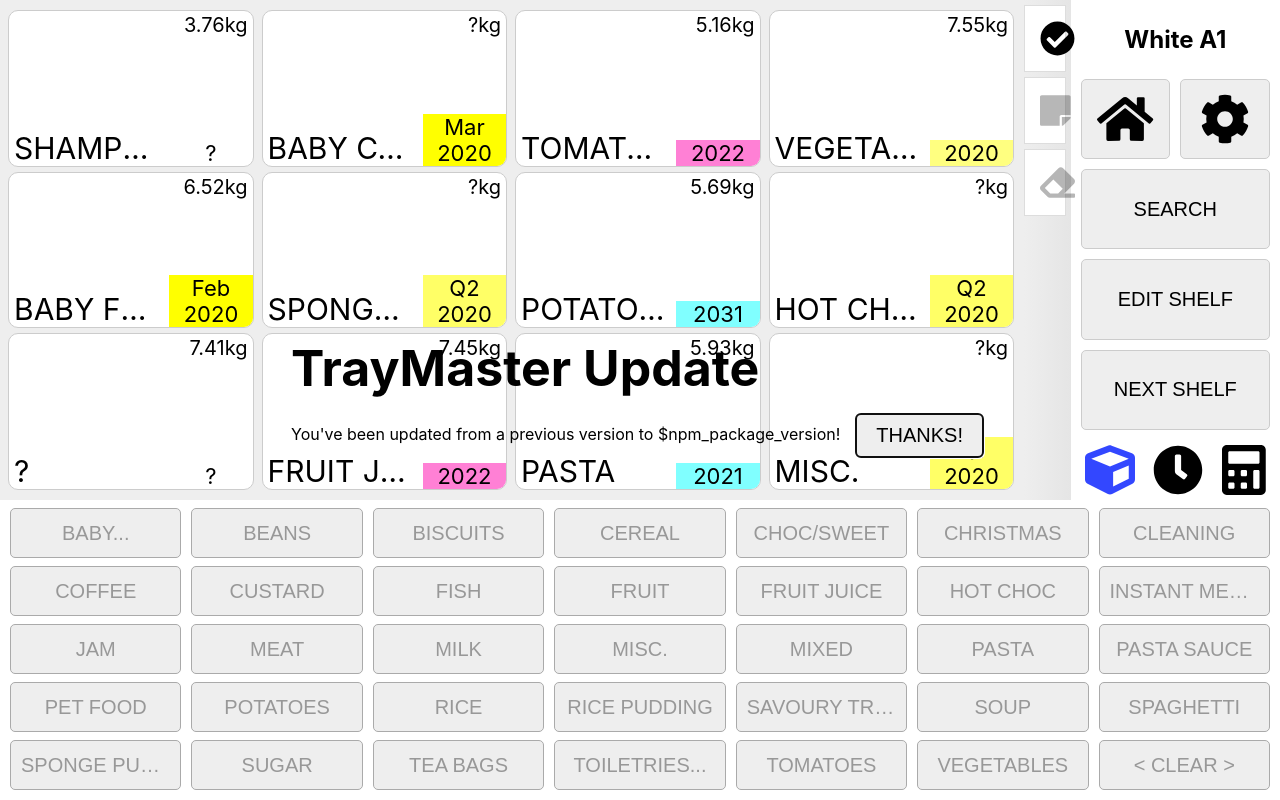
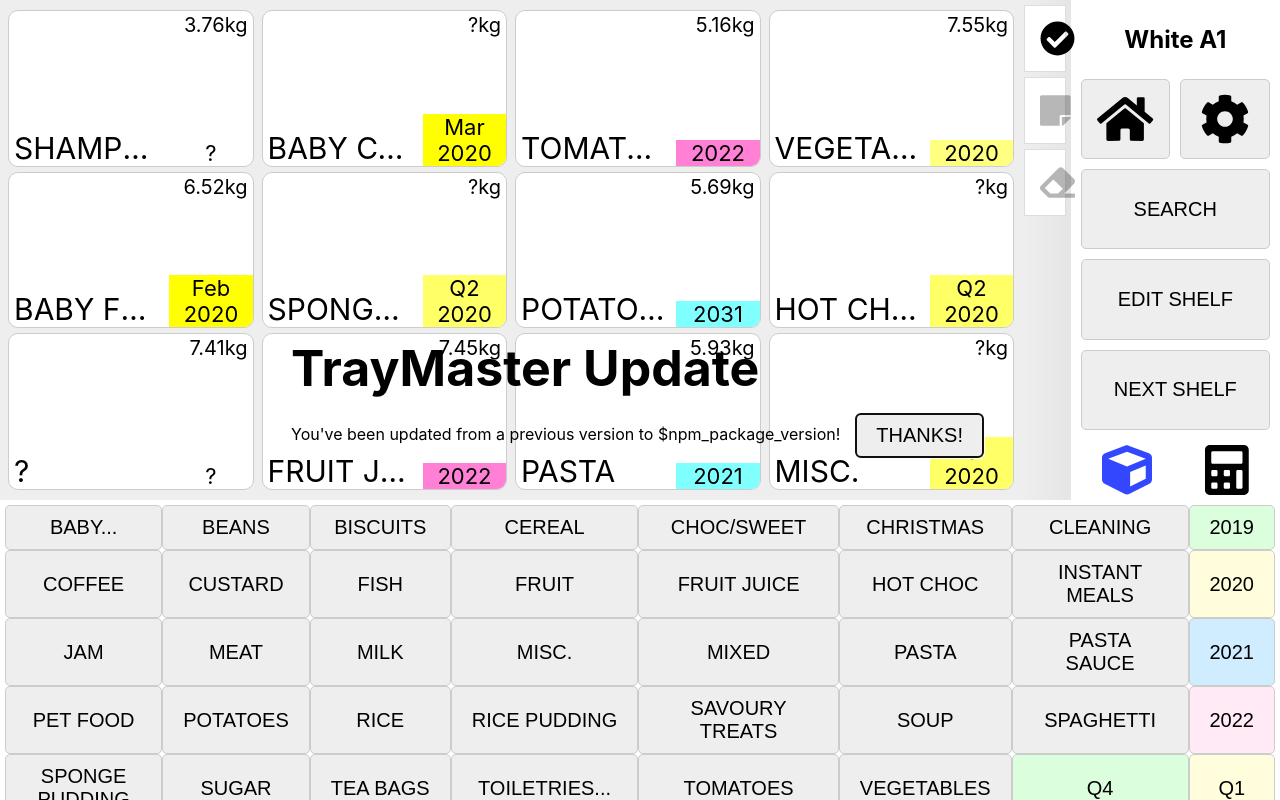
Before and after one commit to Kacper-Lubisz/TrayMaster, a React (Create React App) app: page / in a window 1280 px wide. Built offline with nearby package versions, Linux system fonts and the light colour scheme.

Commit message:
Started working on a spooky feature
* 3D

```diff
--- a/src/components/BottomPanel.tsx
+++ b/src/components/BottomPanel.tsx
@@ -46,6 +46,9 @@ type ExpiryKeyboardButtonProps = CustomButtonProps & {
 
 type WeightKeyboardButton = "Next Tray" | "< Clear >" | "Backspace" | number | ".";
 
+const expiryGreyRatio = 0.8;
+const expiryGrey = "#ffffff";
+
 /**
  * This class represents the enter bottom panel component.  This component manages the various BottomPanelPages.
  * @see BottomPanelPage
@@ -64,16 +67,13 @@ export class BottomPanel extends React.Component<BottomPanelProps> {
     constructor(props: BottomPanelProps) {
         super(props);
 
-        const expiryGreyRatio = 0.8;
-        const expiryGrey = "#ffffff";
-
         // Expiry keyboard structures
         this.years = [];
         // TODO: consider applying database settings to this
         const thisYear = new Date().getFullYear();
         const yearColors: any = {};
 
-        for (let i = thisYear; i < thisYear + 8; i++) {
+        for (let i = thisYear; i < thisYear + 4; i++) {
             const exp = getExpiryColor(
                 {
                     from: new Date(i, 0).getTime(),
@@ -84,7 +84,8 @@ export class BottomPanel extends React.Component<BottomPanelProps> {
             );
             yearColors[i] = interpolateTowardsGrey(exp, expiryGrey, expiryGreyRatio);
             this.years.push({
-                name: i.toString(), onClick: () => {
+                name: i.toString(),
+                onClick: () => {
                     this.selectRange({year: i});
                 },
                 expiryFrom: new Date(i, 0).getTime(),
@@ -98,7 +99,7 @@ export class BottomPanel extends React.Component<BottomPanelProps> {
             const year = thisYear + Math.floor(i / 12);
             const month = i % 12;
             this.months.push({
-                name: `${this.monthsTranslator[month]} ${year.toString()}`, onClick: () => {
+                name: `${this.monthsTranslator[month]}`, onClick: () => {
                     this.selectRange({year: year, month: month});
                 },
                 expiryFrom: new Date(year, month).getTime(),
@@ -108,11 +109,11 @@ export class BottomPanel extends React.Component<BottomPanelProps> {
 
         this.quarters = [];
         const thisQuarter = Math.floor(thisMonth / 3);
-        for (let i = thisQuarter; i < thisQuarter + 8; i++) {
+        for (let i = thisQuarter; i < thisQuarter + 4; i++) {
             const year = thisYear + Math.floor(i / 4);
             const quarter = i % 4;
             this.quarters.push({
-                name: `Q${(quarter + 1).toString()} ${year.toString()}`, onClick: () => {
+                name: `Q${(quarter + 1).toString()}`, onClick: () => {
                     this.selectRange({year: year, quarter: quarter});
                 },
                 expiryFrom: new Date(year, quarter * 3).getTime(),
@@ -203,8 +204,6 @@ export class BottomPanel extends React.Component<BottomPanelProps> {
         // We are passed all of the selected TrayCells, only want to consider the actual Trays (not TraySpaces)
         const traysOnly: Tray[] = this.props.selectedTrayCells.filter((a): a is Tray => a instanceof Tray);
 
-        if (this.props.keyboardState === "category") {
-
         const firstCat = traysOnly.find(i => i !== undefined)?.category?.name;
         const commonCat = firstCat !== undefined && traysOnly.every(item => item.category?.name === undefined || item.category.name === firstCat)
                           ? firstCat : null;
@@ -246,7 +245,8 @@ export class BottomPanel extends React.Component<BottomPanelProps> {
                         },
                         selected: cat.name === commonCat
                     }));
-                        return <GroupedCategoriesDialog groupTitle={group}
+                    return <GroupedCategoriesDialog
+                        groupTitle={group}
                         categoryButtons={groupButtons}
                         close={close}/>;
                 },
@@ -268,9 +268,14 @@ export class BottomPanel extends React.Component<BottomPanelProps> {
             }
         ];
 
-            return <Keyboard id="cat-keyboard"
+        const allCategoryButtons = categoryButtons.concat(specialButtons);
+
+        if (this.props.keyboardState === "category") {
+
+            return <Keyboard
+                id="cat-keyboard"
                 disabled={disabled}
-                             buttons={categoryButtons.concat(specialButtons)}
+                buttons={allCategoryButtons}
                 gridX={7}
             />;
 
@@ -330,6 +335,67 @@ export class BottomPanel extends React.Component<BottomPanelProps> {
                 </div>
             </div>;
 
+        } else if (this.props.keyboardState === "unified") {
+            return <div
+                style={{
+                    display: "grid",
+                    height: "100%"
+                }}
+            >
+                {this.years.map((year, index) => {
+                    return <button
+                        onClick={year.onClick}
+                        style={{
+                            margin: 0,
+                            gridRow: index + 1,
+                            gridColumn: 8,
+                            backgroundColor: year.bg
+                        }}
+                    >{year.name}</button>;
+                })}
+                {this.quarters.map((quarter, index) => {
+                    return <button
+                        onClick={quarter.onClick}
+                        style={{
+                            margin: 0,
+                            gridRow: (5 + Math.floor(index / 2)),
+                            gridColumn: (7 + index % 2),
+                            backgroundColor: quarter.bg
+                        }}
+                    >{quarter.name}</button>;
+                })}
+
+                <div
+                    style={{
+                        display: "grid",
+                        gridRow: 8,
+                        gridColumnStart: 1,
+                        gridColumnEnd: 9,
+                    }}
+                >{this.months.map((month, index) => {
+                    return <button
+                        onClick={month.onClick}
+                        style={{
+                            margin: 0,
+                            gridRow: 1,
+                            gridColumn: index,
+                            backgroundColor: month.bg
+                        }}
+                    >{month.name}</button>;
+                })}</div>
+
+
+                {allCategoryButtons.map((cat, index) => {
+                    return <button
+                        onClick={cat.onClick}
+                        style={{
+                            margin: 0,
+                            backgroundColor: cat.bg
+                        }}
+                    >{cat.name}</button>;
+                })}
+
+            </div>;
         } else { // edit shelf
             return <div>
                 Unimplemented Panel
--- a/src/components/UserSettings.tsx
+++ b/src/components/UserSettings.tsx
@@ -44,6 +44,11 @@ export class UserSettings extends React.Component<UserSettingsProps, any> {
                     {label: "Category > Expiry > Weight > Next Tray", key: "cew"}
                 ],
                 label: "Auto Advance",
+            }, {
+                type: "checkBox",
+                get: () => this.props.user.useUnifiedKeyboard,
+                set: (value: boolean) => this.props.user.useUnifiedKeyboard = value,
+                label: "Secret feature"
             },
         ];
         return <div id="user-settings">
--- a/src/core/Firebase/Authentication.ts
+++ b/src/core/Firebase/Authentication.ts
@@ -37,6 +37,8 @@ interface UserFields {
     showPreviousShelfButton: boolean;
 
     clearAboveSelection: boolean;
+
+    useUnifiedKeyboard: boolean;
 }
 
 export class User extends DatabaseObject<UserFields> {
@@ -50,7 +52,8 @@ export class User extends DatabaseObject<UserFields> {
             autoAdvanceMode: "off",
             onlySingleAutoAdvance: false,
             showPreviousShelfButton: false,
-            clearAboveSelection: true
+            clearAboveSelection: true,
+            useUnifiedKeyboard: false
         });
         this.warehouseSettings = new DatabaseCollection<UserWarehouseSettings>(Utils.joinPaths("users", id, "warehouses"), false);
     }
@@ -137,6 +140,14 @@ export class User extends DatabaseObject<UserFields> {
         this.fields.clearAboveSelection = clearAboveSelection;
     }
 
+    public get useUnifiedKeyboard(): boolean {
+        return this.fields.useUnifiedKeyboard;
+    }
+
+    public set useUnifiedKeyboard(useUnifiedKeyboard: boolean) {
+        this.fields.useUnifiedKeyboard = useUnifiedKeyboard;
+    }
+
 
 }
 
@@ -176,7 +187,8 @@ export class Authentication {
                     autoAdvanceMode: "off",
                     onlySingleAutoAdvance: false,
                     showPreviousShelfButton: false,
-                    clearAboveSelection: true
+                    clearAboveSelection: true,
+                    useUnifiedKeyboard: true,
                 }).load();
             onSignIn?.call(this, this.currentUser);
         }
@@ -203,7 +215,8 @@ export class Authentication {
                     autoAdvanceMode: "off",
                     onlySingleAutoAdvance: false,
                     showPreviousShelfButton: false,
-                    clearAboveSelection: true
+                    clearAboveSelection: true,
+                    useUnifiedKeyboard: false,
                 }).load();
             this.onSignIn?.call(this, this.currentUser);
         }
@@ -224,7 +237,8 @@ export class Authentication {
                     autoAdvanceMode: "off",
                     onlySingleAutoAdvance: false,
                     showPreviousShelfButton: false,
-                    clearAboveSelection: true
+                    clearAboveSelection: true,
+                    useUnifiedKeyboard: false,
                 }).load();
             this.onSignIn?.call(this, this.currentUser);
         }
--- a/src/pages/ShelfViewPage.tsx
+++ b/src/pages/ShelfViewPage.tsx
@@ -47,7 +47,7 @@ import {SearchQuery, SortBy} from "./SearchPage";
 /**
  * Defines possible keyboard names
  */
-export type KeyboardName = "category" | "expiry" | "weight" | "edit-shelf";
+export type KeyboardName = "category" | "expiry" | "weight" | "unified" | "edit-shelf";
 
 /**
  * The directions in which you can navigate
@@ -90,7 +90,7 @@ class ShelfViewPage extends React.Component<RouteComponentProps & ShelfViewProps
 
         this.state = {
             selected: new Map(),
-            currentKeyboard: "category",
+            currentKeyboard: this.props.user.useUnifiedKeyboard ? "unified" : "category",
             currentView: (() => {
                 if (this.props.warehouse.zones.length === 0) {
                     return this.props.warehouse;
@@ -943,11 +943,16 @@ class ShelfViewPage extends React.Component<RouteComponentProps & ShelfViewProps
                             halfWidth: this.props.user.showPreviousShelfButton
                         }
                     ]}
-                    keyboards={[
-                        {name: "category", icon: categoryIcon},
-                        {name: "expiry", icon: expiryIcon},
-                        {name: "weight", icon: weightIcon}
-                    ]}
+                    keyboards={
+                        this.props.user.useUnifiedKeyboard ? [
+                            {name: "unified", icon: categoryIcon},
+                            {name: "weight", icon: weightIcon}
+                        ] : [
+                            {name: "category", icon: categoryIcon},
+                            {name: "expiry", icon: expiryIcon},
+                            {name: "weight", icon: weightIcon}
+                        ]
+                    }
                     keyboardSwitcher={this.switchKeyboard.bind(this)}
                     showKeyboardSwitcher={!this.state.isEditShelf}
                     currentKeyboard={this.state.currentKeyboard}
```
Also changed, not shown: 1 other file (tests, documents, lock files or other folders). Lines whose indentation alone changed are shown as unchanged.
